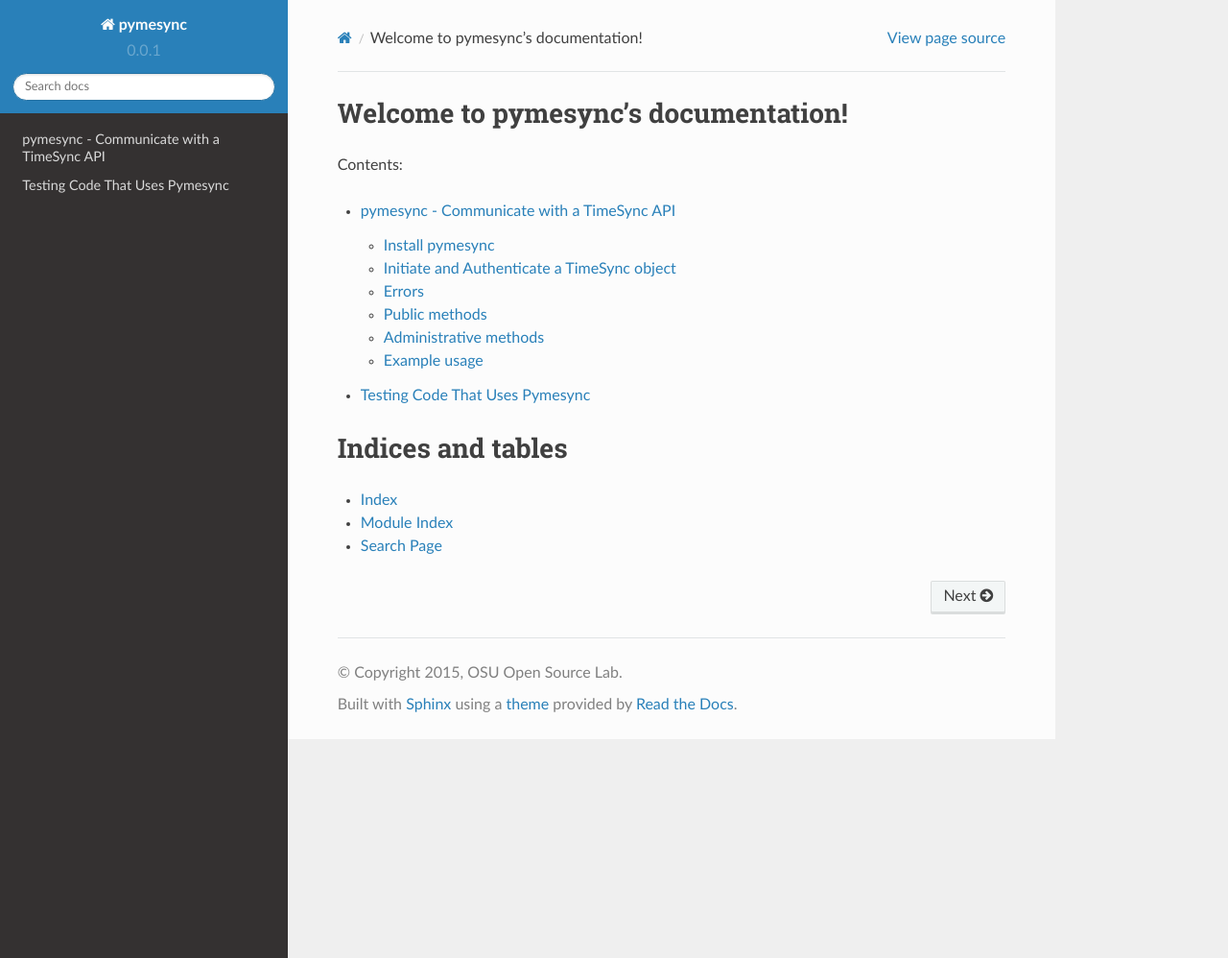
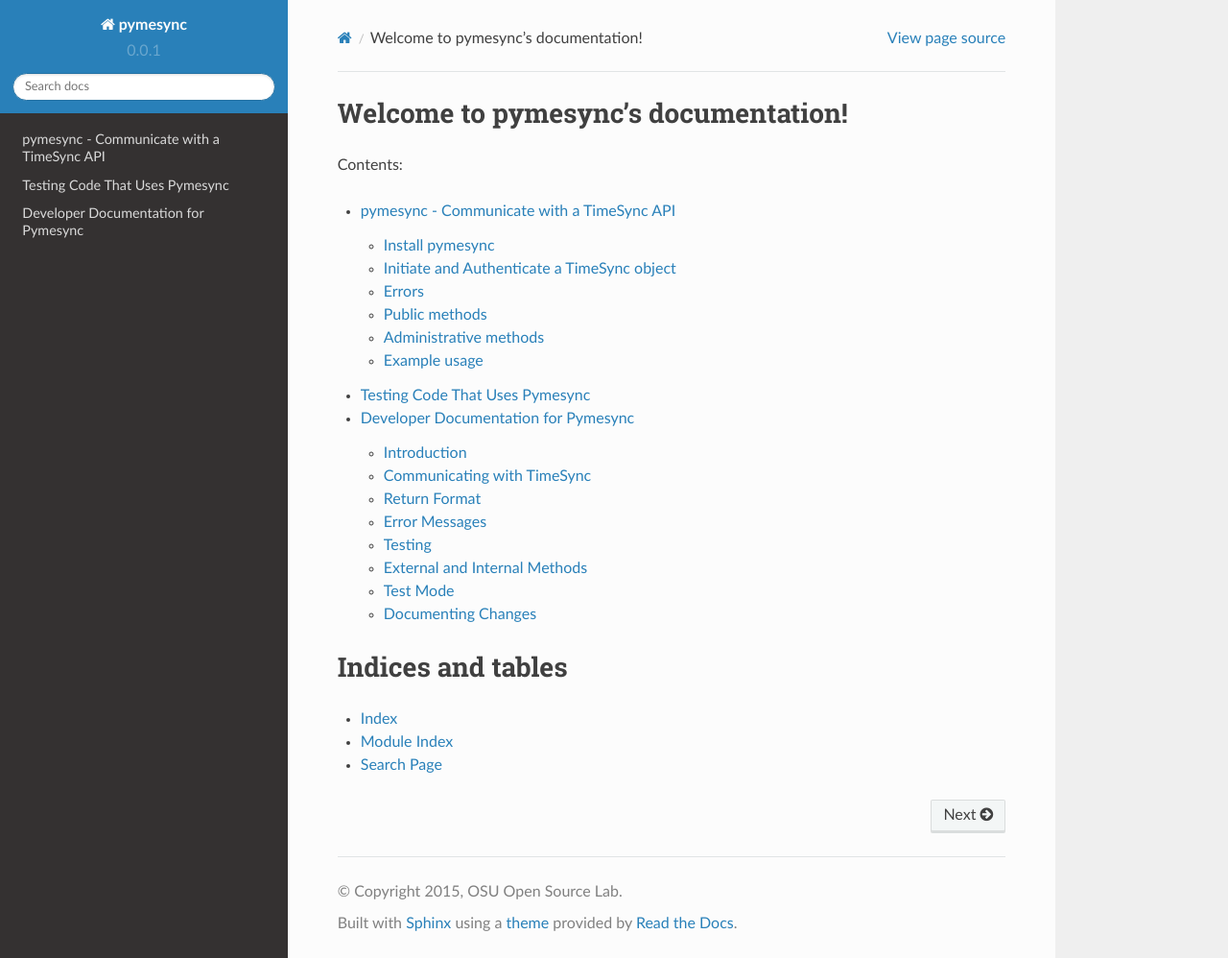
Before and after one commit to osuosl/pymesync, a Sphinx documentation site: the page built from docs/source/index.rst, in a window 1280 px wide and 998 px high. Shown: the whole window at 96% size. Built offline with Sphinx 7.4.7 and the Read the Docs theme 2.0.0, drawn with Linux system fonts in a browser that asks for light colours; some of the changed lines change nothing that is shown.

Commit message:
Add developer docs
Fixes #59

```diff
--- /dev/null
+++ b/docs/source/developer.rst
@@ -0,0 +1,126 @@
+.. _developer:
+
+Developer Documentation for Pymesync
+====================================
+
+Introduction
+------------
+
+When developing for pymesync, there are several things that need to be
+considered, including communication with TimeSync, return formats, error
+messages, testing, internal vs. external methods, test mode, and documenting
+changes.
+
+.. contents::
+
+Communicating with TimeSync
+---------------------------
+
+Pymesync communicates with a user-defined TimeSync implementation using the
+Python `requests`_ library. All POST requests to TimeSync must be in proper JSON
+by passing the data to the `json variable`_ in the POST request.
+
+TimeSync returns either a single JSON object or a list of several JSON objects.
+These must be converted to a python dictionary or list of dictionary as
+described in the next section.
+
+.. _requests: http://docs.python-requests.org/en/latest/
+.. _json variable: http://docs.python-requests.org/en/latest/user/quickstart/#more-complicated-post-requests
+
+Return Format
+-------------
+
+Pymesync **always** returns a list of one or more python dictionaries.
+
+This allows the user to access information using array notation for every
+method. Even error messages are returned in this manner.
+
+Following this format, the user can use the same logic and syntax to process a
+``get_<endpoint>()`` method that returns one object as they do for a
+``get_<endpoint>()`` method that returns many objects. This is important because
+filtering parameters can be passed to those methods that will get an unknown
+number of objects from TimeSync.
+
+Error Messages
+--------------
+
+As mentioned above, local pymesync error messages should be returned as a
+python dictionary within a list. The key for the error message is set as a class
+variable in the ``pymesync.TimeSync`` class constructor. This class variable is
+called ``error`` and sets the key name throughout the module, including in the
+tests. The value stored at the key location must be descriptive enough to help
+the user debug their issue.
+
+The TimeSync API also returns its own errors in a different format, like so:
+
+.. code-block:: python
+
+  [{"status": 401, "error": "Authentication failure", "text": "Invalid username or password"}]
+
+Testing
+-------
+
+Pymesync makes some very expensive API calls to the TimeSync API. These calls
+can tie up TimeSync resources or even change the state of the TimeSync database.
+
+To test any method that makes an API call or uses an external resource, you
+should mock it. Mocking in python involves a somewhat steep learning curve.
+Read the `official documentation`_ and review the current pymesync tests that
+rely on mocking to familiarize yourself.
+
+.. _official documentation: https://docs.python.org/3/library/unittest.mock.html
+
+External and Internal Methods
+-----------------------------
+
+There are several methods in pymesync that are available to the user, such as
+``get_times()``, ``create_times()``, ``update_activity()``. Some are only usable
+by an authenticated TimeSync administrator, but all are public. Write these
+methods as you would write any other.
+
+Several public methods accomplish very similar tasks and use an
+`internal method`_ to keep the code `DRY`_. The trick is that in Python, there
+aren't really any *truly* private methods. We prefix a method name with ``__``
+(double underscore) to indicate that it is private. Python then "name mangles"
+the method name to prevent name collisions with another class (again, see the
+`documentation`_)
+
+The result of the name mangling for a developer writing internal functions is in
+the testing phase. When accessed externally, the ``__internal()`` method of the
+``TimeSync`` class is renamed like the following:
+
+.. code-block:: python
+
+  ts_object._TimeSync__internal()
+
+By using the mangled name, you can unit test the internal method.
+
+.. _internal method: https://docs.python.org/2/tutorial/classes.html#tut-private
+.. _DRY: https://en.wikipedia.org/wiki/Don%27t_repeat_yourself
+.. _documentation: https://docs.python.org/2/tutorial/classes.html#tut-private
+
+Test Mode
+---------
+
+Pymesync provides a :ref:`testing` mode so users can test their code without
+having to mock pymesync. It just returns what the TimeSync API says it should
+return on proper inputs.
+
+If you write a new public method for pymesync, make sure you add it to the
+``mock_pymesync.py`` file with a proper return. In the method you write,
+include this logic so the test mode method is called instead when test mode is
+on:
+
+.. code-block:: python
+
+  if self.test:
+      return # your test mode method
+
+Make sure you are returning your test mode method *after* all error checking is
+complete.
+
+Documenting Changes
+-------------------
+
+When you add a public method, please document it in the usage docs and the test
+mode docs. Follow the format for already-existing methods.
--- a/docs/source/index.rst
+++ b/docs/source/index.rst
@@ -13,6 +13,7 @@
 
    usage
    testing
+   developer
 
 
 
```
